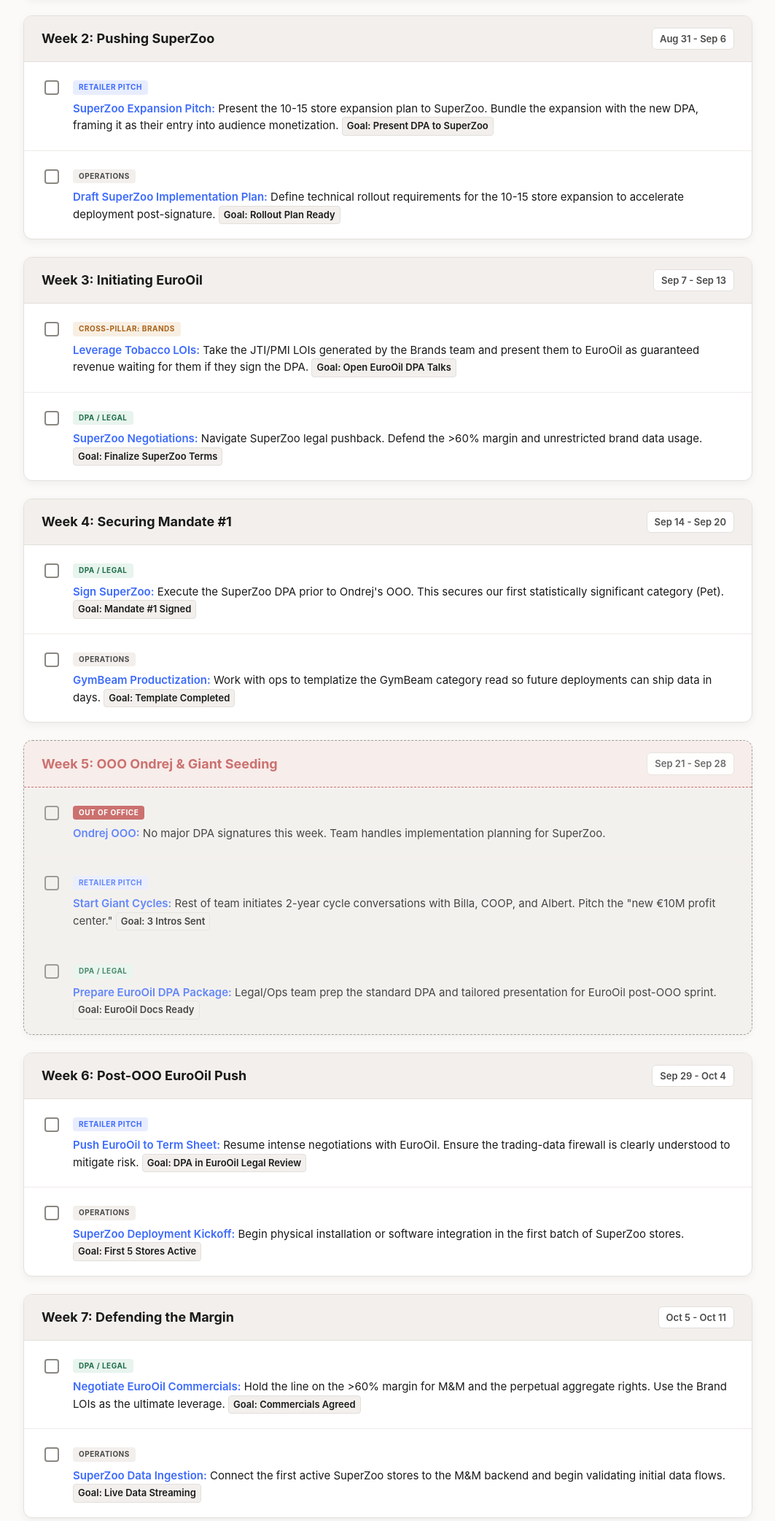
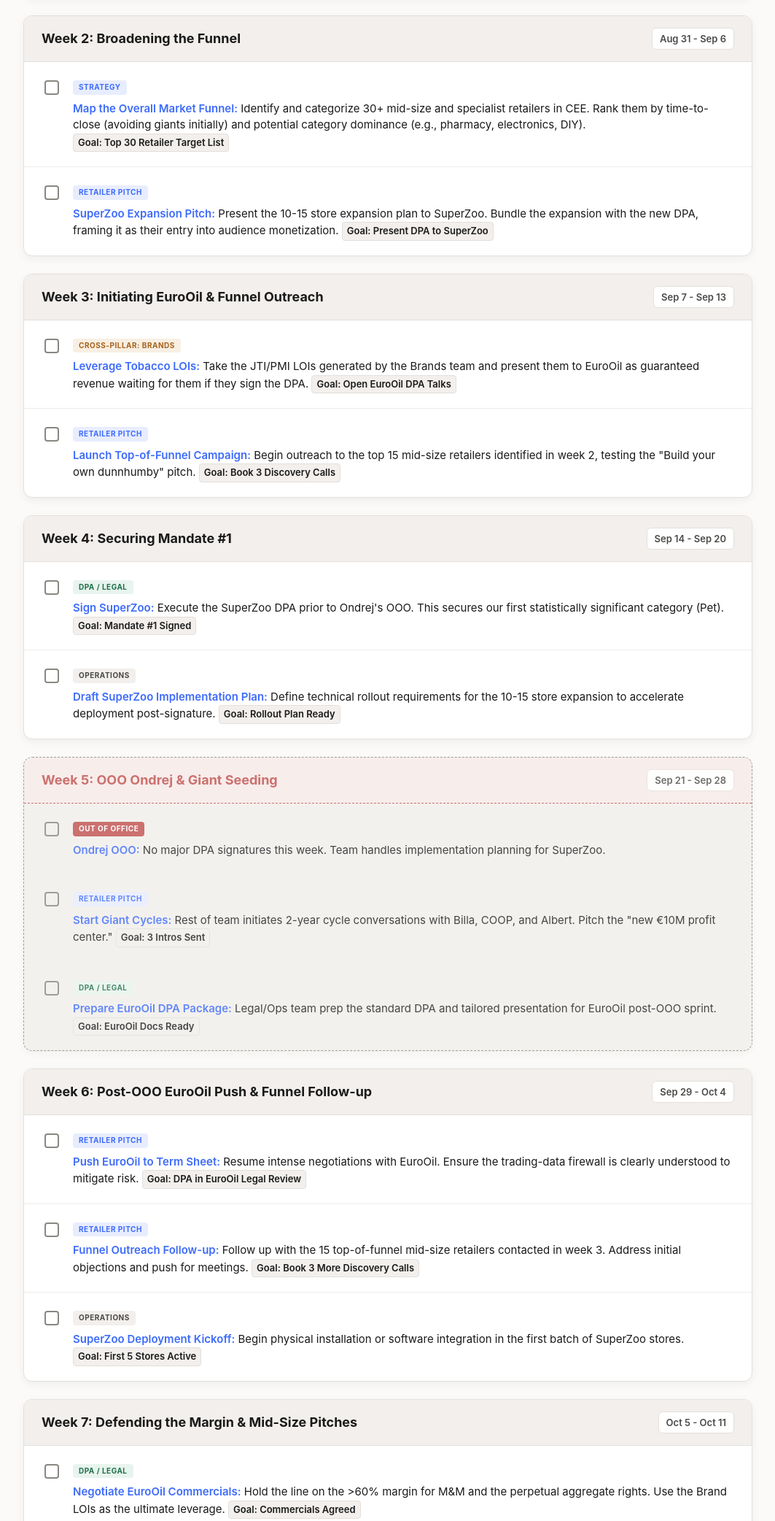
Before and after one commit to Minds-Models/mm-business, a plain HTML site: page blitzkrieg/retailers/retailers-plan.html in a window 1280 px wide. Shown: the part 1693-3777 px from the top of the page at 73% size, without its empty margins (108-1171 px from the left). Drawn offline with Linux system fonts and the light colour scheme.

Commit message:
Update retailers plan with top-of-funnel strategy and 3+ tasks per week

```diff
--- a/blitzkrieg/retailers/retailers-plan.html
+++ b/blitzkrieg/retailers/retailers-plan.html
@@ -582,22 +582,22 @@
         <!-- W2 -->
         <div class="week-card">
             <div class="week-header">
-                <span class="week-title">Week 2: Pushing SuperZoo</span>
+                <span class="week-title">Week 2: Broadening the Funnel</span>
                 <span class="week-date">Aug 31 - Sep 6</span>
             </div>
             <ul class="task-list">
                 <li class="task-item">
                     <div class="checkbox-wrapper"><input type="checkbox" class="checkbox"></div>
                     <div class="task-content">
-                        <span class="category-tag tag-pitch">Retailer Pitch</span>
-                        <p class="task-desc"><strong>SuperZoo Expansion Pitch:</strong> Present the 10-15 store expansion plan to SuperZoo. Bundle the expansion with the new DPA, framing it as their entry into audience monetization. <span class="metric">Goal: Present DPA to SuperZoo</span></p>
+                        <span class="category-tag tag-pitch">Strategy</span>
+                        <p class="task-desc"><strong>Map the Overall Market Funnel:</strong> Identify and categorize 30+ mid-size and specialist retailers in CEE. Rank them by time-to-close (avoiding giants initially) and potential category dominance (e.g., pharmacy, electronics, DIY). <span class="metric">Goal: Top 30 Retailer Target List</span></p>
                     </div>
                 </li>
                 <li class="task-item">
                     <div class="checkbox-wrapper"><input type="checkbox" class="checkbox"></div>
                     <div class="task-content">
-                        <span class="category-tag tag-ops">Operations</span>
-                        <p class="task-desc"><strong>Draft SuperZoo Implementation Plan:</strong> Define technical rollout requirements for the 10-15 store expansion to accelerate deployment post-signature. <span class="metric">Goal: Rollout Plan Ready</span></p>
+                        <span class="category-tag tag-pitch">Retailer Pitch</span>
+                        <p class="task-desc"><strong>SuperZoo Expansion Pitch:</strong> Present the 10-15 store expansion plan to SuperZoo. Bundle the expansion with the new DPA, framing it as their entry into audience monetization. <span class="metric">Goal: Present DPA to SuperZoo</span></p>
                     </div>
                 </li>
             </ul>
@@ -606,7 +606,7 @@
         <!-- W3 -->
         <div class="week-card">
             <div class="week-header">
-                <span class="week-title">Week 3: Initiating EuroOil</span>
+                <span class="week-title">Week 3: Initiating EuroOil & Funnel Outreach</span>
                 <span class="week-date">Sep 7 - Sep 13</span>
             </div>
             <ul class="task-list">
@@ -620,8 +620,8 @@
                 <li class="task-item">
                     <div class="checkbox-wrapper"><input type="checkbox" class="checkbox"></div>
                     <div class="task-content">
-                        <span class="category-tag tag-dpa">DPA / Legal</span>
-                        <p class="task-desc"><strong>SuperZoo Negotiations:</strong> Navigate SuperZoo legal pushback. Defend the &gt;60% margin and unrestricted brand data usage. <span class="metric">Goal: Finalize SuperZoo Terms</span></p>
+                        <span class="category-tag tag-pitch">Retailer Pitch</span>
+                        <p class="task-desc"><strong>Launch Top-of-Funnel Campaign:</strong> Begin outreach to the top 15 mid-size retailers identified in week 2, testing the "Build your own dunnhumby" pitch. <span class="metric">Goal: Book 3 Discovery Calls</span></p>
                     </div>
                 </li>
             </ul>
@@ -645,7 +645,7 @@
                     <div class="checkbox-wrapper"><input type="checkbox" class="checkbox"></div>
                     <div class="task-content">
                         <span class="category-tag tag-ops">Operations</span>
-                        <p class="task-desc"><strong>GymBeam Productization:</strong> Work with ops to templatize the GymBeam category read so future deployments can ship data in days. <span class="metric">Goal: Template Completed</span></p>
+                        <p class="task-desc"><strong>Draft SuperZoo Implementation Plan:</strong> Define technical rollout requirements for the 10-15 store expansion to accelerate deployment post-signature. <span class="metric">Goal: Rollout Plan Ready</span></p>
                     </div>
                 </li>
             </ul>
@@ -685,7 +685,7 @@
         <!-- W6 -->
         <div class="week-card">
             <div class="week-header">
-                <span class="week-title">Week 6: Post-OOO EuroOil Push</span>
+                <span class="week-title">Week 6: Post-OOO EuroOil Push & Funnel Follow-up</span>
                 <span class="week-date">Sep 29 - Oct 4</span>
             </div>
             <ul class="task-list">
@@ -694,6 +694,13 @@
                     <div class="task-content">
                         <span class="category-tag tag-pitch">Retailer Pitch</span>
                         <p class="task-desc"><strong>Push EuroOil to Term Sheet:</strong> Resume intense negotiations with EuroOil. Ensure the trading-data firewall is clearly understood to mitigate risk. <span class="metric">Goal: DPA in EuroOil Legal Review</span></p>
+                    </div>
+                </li>
+                <li class="task-item">
+                    <div class="checkbox-wrapper"><input type="checkbox" class="checkbox"></div>
+                    <div class="task-content">
+                        <span class="category-tag tag-pitch">Retailer Pitch</span>
+                        <p class="task-desc"><strong>Funnel Outreach Follow-up:</strong> Follow up with the 15 top-of-funnel mid-size retailers contacted in week 3. Address initial objections and push for meetings. <span class="metric">Goal: Book 3 More Discovery Calls</span></p>
                     </div>
                 </li>
                 <li class="task-item">
@@ -709,7 +716,7 @@
         <!-- W7 -->
         <div class="week-card">
             <div class="week-header">
-                <span class="week-title">Week 7: Defending the Margin</span>
+                <span class="week-title">Week 7: Defending the Margin & Mid-Size Pitches</span>
                 <span class="week-date">Oct 5 - Oct 11</span>
             </div>
             <ul class="task-list">
@@ -718,6 +725,13 @@
                     <div class="task-content">
                         <span class="category-tag tag-dpa">DPA / Legal</span>
                         <p class="task-desc"><strong>Negotiate EuroOil Commercials:</strong> Hold the line on the &gt;60% margin for M&M and the perpetual aggregate rights. Use the Brand LOIs as the ultimate leverage. <span class="metric">Goal: Commercials Agreed</span></p>
+                    </div>
+                </li>
+                <li class="task-item">
+                    <div class="checkbox-wrapper"><input type="checkbox" class="checkbox"></div>
+                    <div class="task-content">
+                        <span class="category-tag tag-pitch">Retailer Pitch</span>
+                        <p class="task-desc"><strong>Mid-Size Funnel Pitches:</strong> Conduct discovery calls with the booked mid-size retailers. Focus entirely on the "monetize your audience" win-win proposition. <span class="metric">Goal: 3 Pitch Meetings Held</span></p>
                     </div>
                 </li>
                 <li class="task-item">
@@ -733,7 +747,7 @@
         <!-- W8 -->
         <div class="week-card">
             <div class="week-header">
-                <span class="week-title">Week 8: Securing Mandate #2</span>
+                <span class="week-title">Week 8: Securing Mandate #2 & Funnel Qualification</span>
                 <span class="week-date">Oct 12 - Oct 18</span>
             </div>
             <ul class="task-list">
@@ -742,6 +756,13 @@
                     <div class="task-content">
                         <span class="category-tag tag-dpa">DPA / Legal</span>
                         <p class="task-desc"><strong>Sign EuroOil:</strong> Execute the EuroOil DPA. This secures our second statistically significant category (Gas Stations). <span class="metric">Goal: Mandate #2 Signed</span></p>
+                    </div>
+                </li>
+                <li class="task-item">
+                    <div class="checkbox-wrapper"><input type="checkbox" class="checkbox"></div>
+                    <div class="task-content">
+                        <span class="category-tag tag-pitch">Strategy</span>
+                        <p class="task-desc"><strong>Funnel Qualification:</strong> Narrow down the top-of-funnel list based on discovery calls to 3 strong candidates for Mandate #3. <span class="metric">Goal: Top 3 Targets Shortlisted</span></p>
                     </div>
                 </li>
                 <li class="task-item">
@@ -757,7 +778,7 @@
         <!-- W9 -->
         <div class="week-card">
             <div class="week-header">
-                <span class="week-title">Week 9: Deployment Sprint</span>
+                <span class="week-title">Week 9: Deployment Sprint & Target #3</span>
                 <span class="week-date">Oct 19 - Oct 25</span>
             </div>
             <ul class="task-list">
@@ -772,7 +793,14 @@
                     <div class="checkbox-wrapper"><input type="checkbox" class="checkbox"></div>
                     <div class="task-content">
                         <span class="category-tag tag-pitch">Strategy</span>
-                        <p class="task-desc"><strong>Identify Retailer #3 Target:</strong> Evaluate Teta vs. GymBeam to finalize the next immediate target based on the fastest time-to-close for mandate #3. <span class="metric">Goal: Target Prioritized</span></p>
+                        <p class="task-desc"><strong>Identify Retailer #3 Target:</strong> Evaluate Teta vs. GymBeam vs. the new Funnel candidates to finalize the next immediate target based on the fastest time-to-close. <span class="metric">Goal: Target #3 Prioritized</span></p>
+                    </div>
+                </li>
+                <li class="task-item">
+                    <div class="checkbox-wrapper"><input type="checkbox" class="checkbox"></div>
+                    <div class="task-content">
+                        <span class="category-tag tag-pitch">Retailer Pitch</span>
+                        <p class="task-desc"><strong>Pitch Retailer #3:</strong> Present the DPA and expansion plan to the selected 3rd target. Push for a fast decision cycle using the momentum of Mandate 1 and 2. <span class="metric">Goal: Pitch Delivered</span></p>
                     </div>
                 </li>
             </ul>
```
